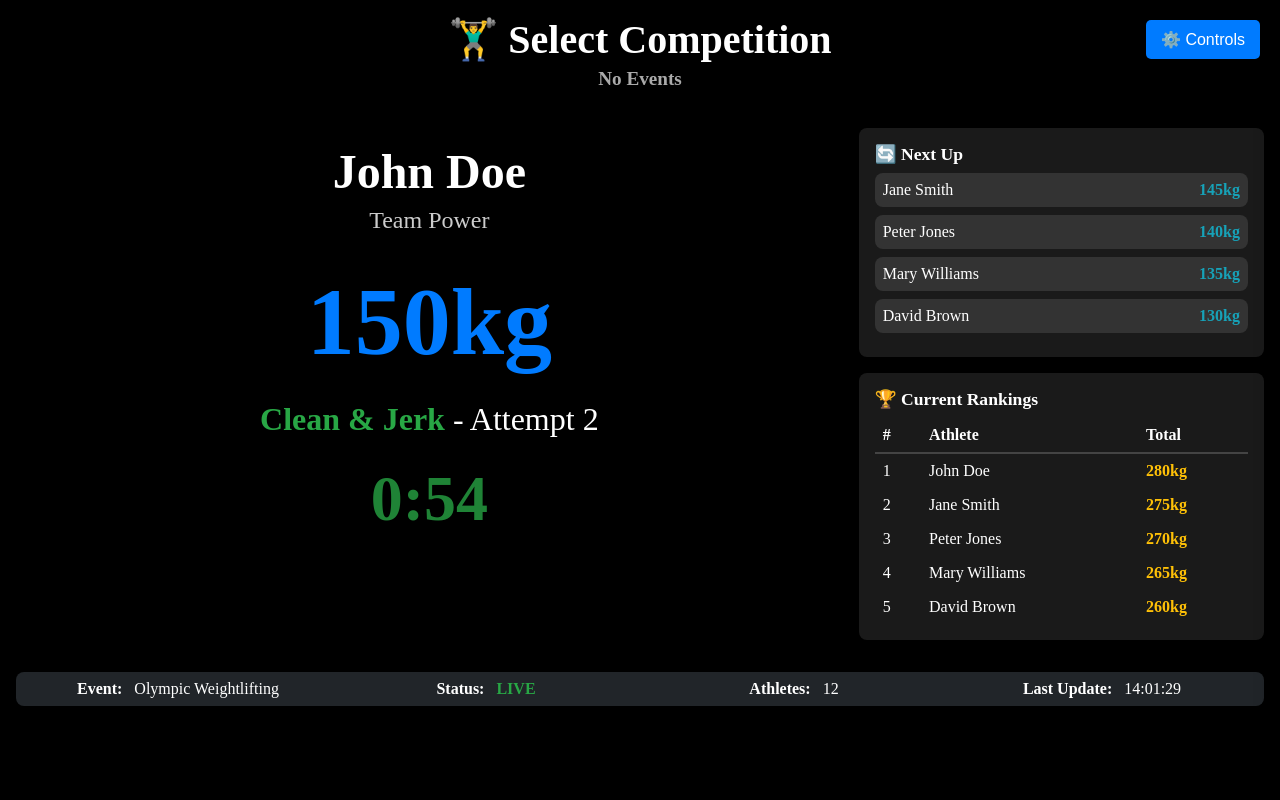
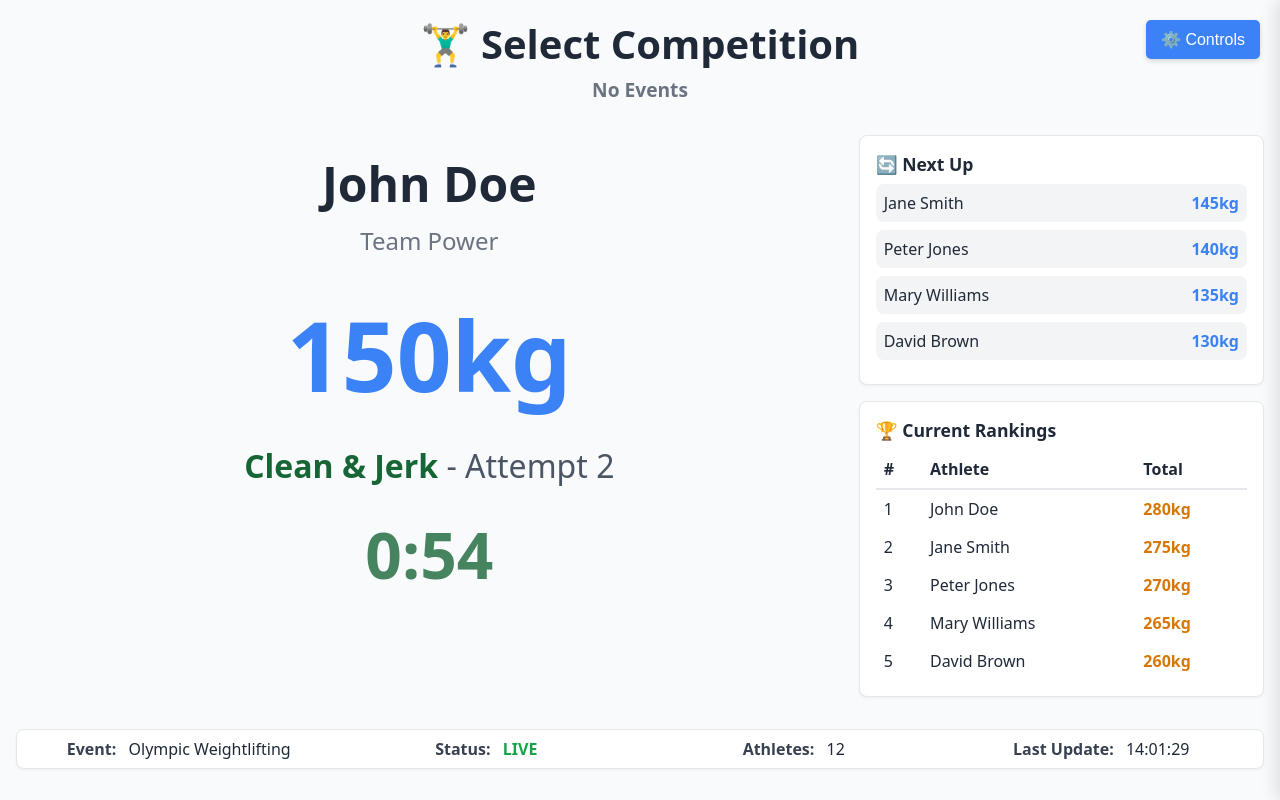
Before and after one commit to cits5206Group9/SmallGoods-Competition-app, a Flask app: page /display/competition in a window 1280 px wide. Run offline with Flask 3, Linux system fonts and the light colour scheme; some libraries are stand-ins or nearby versions.

Commit message:
style(display-competition): change competition page color
Refer to the overall color scheme of other pages in the system and change the large screen color scheme to a bright color.

```diff
--- a/app/templates/display/competition.html
+++ b/app/templates/display/competition.html
@@ -13,8 +13,9 @@
       }
 
       body {
-        background-color: #000;
-        color: #fff;
+        background-color: #f8fafc;
+        color: #1f2937;
+        font-family: system-ui, -apple-system, 'Segoe UI', Roboto, Helvetica, Arial, sans-serif;
         overflow: hidden;
         height: 100vh;
       }
@@ -61,11 +62,12 @@
       .competition-title {
         font-size: 2.5rem;
         margin-bottom: 0.3rem;
+        color: #1f2937;
       }
 
       .event-name {
         font-size: 1.2rem;
-        color: #aaa;
+        color: #6b7280;
         margin-bottom: 1rem;
       }
 
@@ -81,31 +83,33 @@
       .athlete-name {
         font-size: 3rem;
         font-weight: bold;
-        text-shadow: 2px 2px 4px rgba(0, 0, 0, 0.8);
+        text-shadow: none;
         margin-bottom: 0.5rem;
+        color: #1f2937;
       }
 
       .team-name {
         font-size: 1.5rem;
-        color: #ccc;
+        color: #6b7280;
         margin-bottom: 1rem;
       }
 
       .current-weight {
         font-size: 6rem;
         font-weight: bold;
-        color: #007bff;
-        text-shadow: 3px 3px 6px rgba(0, 0, 0, 0.8);
+        color: #3b82f6;
+        text-shadow: none;
         margin: 1rem 0;
       }
 
       .attempt-info {
         font-size: 2rem;
         margin: 0.5rem 0;
+        color: #4b5563;
       }
 
       .lift-name {
-        color: #28a745;
+        color: #166534;
         font-weight: bold;
       }
 
@@ -113,8 +117,8 @@
         font-size: 4rem;
         font-weight: bold;
         text-align: center;
-        color: #28a745;
-        text-shadow: 2px 2px 4px rgba(0, 0, 0, 0.8);
+        color: #166534;
+        text-shadow: none;
         margin: 1rem 0;
       }
 
@@ -138,16 +142,19 @@
       }
 
       .side-panel > div {
-        background-color: #1a1a1a;
+        background-color: #ffffff;
+        border: 1px solid #e5e7eb;
         border-radius: 0.5rem;
         padding: 1rem;
         margin-bottom: 1rem;
         flex: 1;
+        box-shadow: 0 1px 3px rgba(0,0,0,0.05);
       }
 
       .side-panel h4 {
         margin-bottom: 0.5rem;
         font-size: 1.1rem;
+        color: #1f2937;
       }
 
       .next-lifter-item {
@@ -155,12 +162,12 @@
         justify-content: space-between;
         margin-bottom: 0.5rem;
         padding: 0.5rem;
-        background-color: #333;
+        background-color: #f3f4f6;
         border-radius: 0.5rem;
       }
 
       .next-lifter-item .weight {
-        color: #17a2b8;
+        color: #3b82f6;
         font-weight: bold;
       }
 
@@ -176,20 +183,22 @@
       }
 
       .rankings-table thead {
-        border-bottom: 2px solid #444;
+        border-bottom: 2px solid #e5e7eb;
       }
 
       .rankings-table .total-score {
-        color: #ffc107;
+        color: #d97706;
         font-weight: bold;
       }
 
       .status-bar {
-        background-color: #212529;
+        background-color: #ffffff;
+        border: 1px solid #e5e7eb;
         padding: 0.5rem 1rem;
         border-radius: 0.5rem;
         text-align: center;
         height: auto;
+        box-shadow: 0 1px 3px rgba(0,0,0,0.05);
       }
 
       .status-bar .row {
@@ -198,10 +207,11 @@
 
       .status-bar strong {
         margin-right: 0.5rem;
+        color: #374151;
       }
 
       .status-live {
-        color: #28a745;
+        color: #16a34a;
         font-weight: bold;
       }
 
@@ -229,7 +239,7 @@
         position: fixed;
         top: 20px;
         right: 20px;
-        background: #007bff;
+        background: #3b82f6;
         color: white;
         border: none;
         padding: 10px 15px;
@@ -237,16 +247,17 @@
         cursor: pointer;
         z-index: 1001;
         font-size: 16px;
+        box-shadow: 0 2px 5px rgba(0,0,0,0.15);
       }
 
       .control-section {
         margin-bottom: 30px;
         padding-bottom: 20px;
-        border-bottom: 1px solid #333;
+        border-bottom: 1px solid #e5e7eb;
       }
 
       .control-section h3 {
-        color: #007bff;
+        color: #3b82f6;
         margin-bottom: 15px;
         font-size: 1.2rem;
       }
```
Also changed, not shown: other parts of app/templates/display/competition.html (+44 -42 lines).
